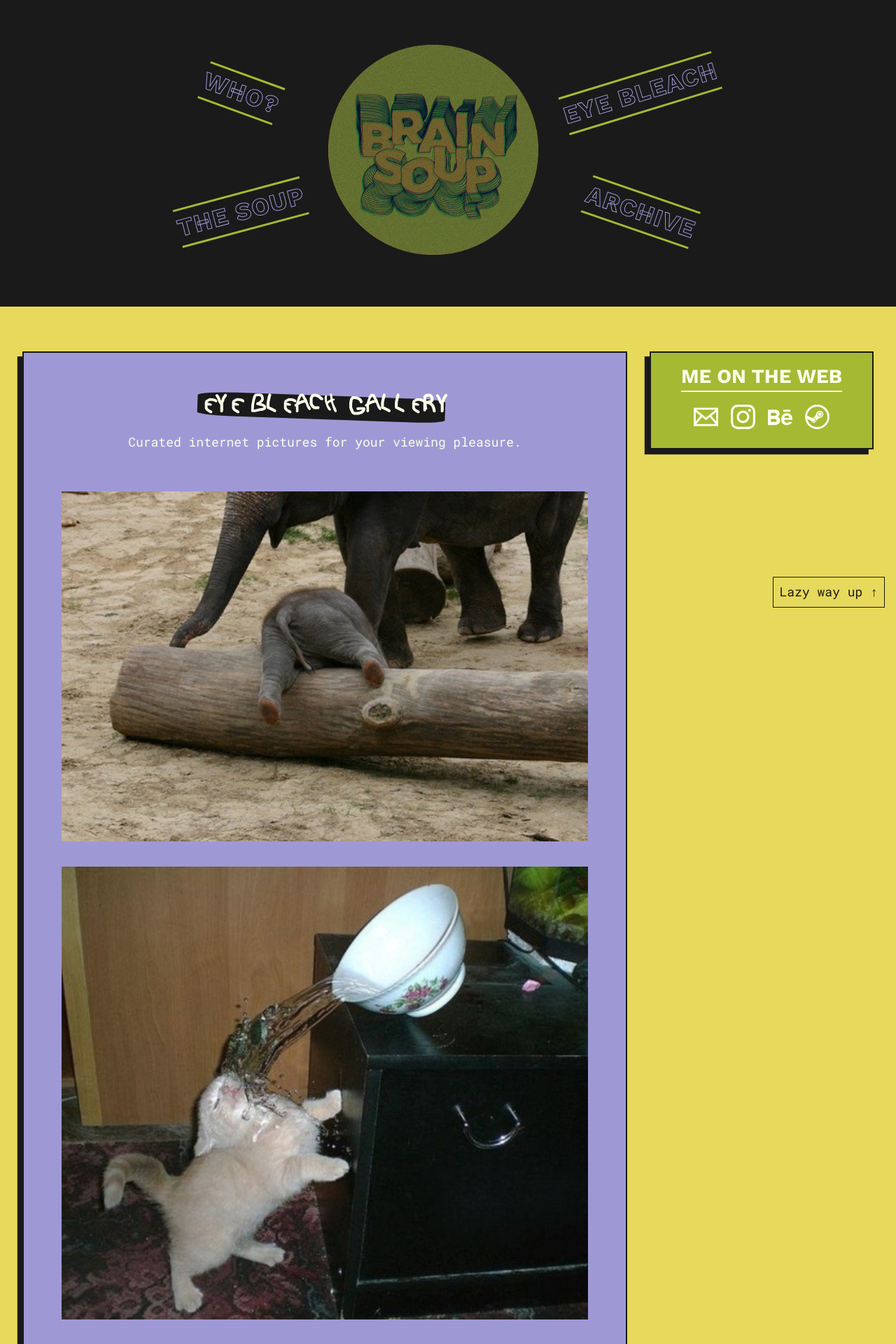
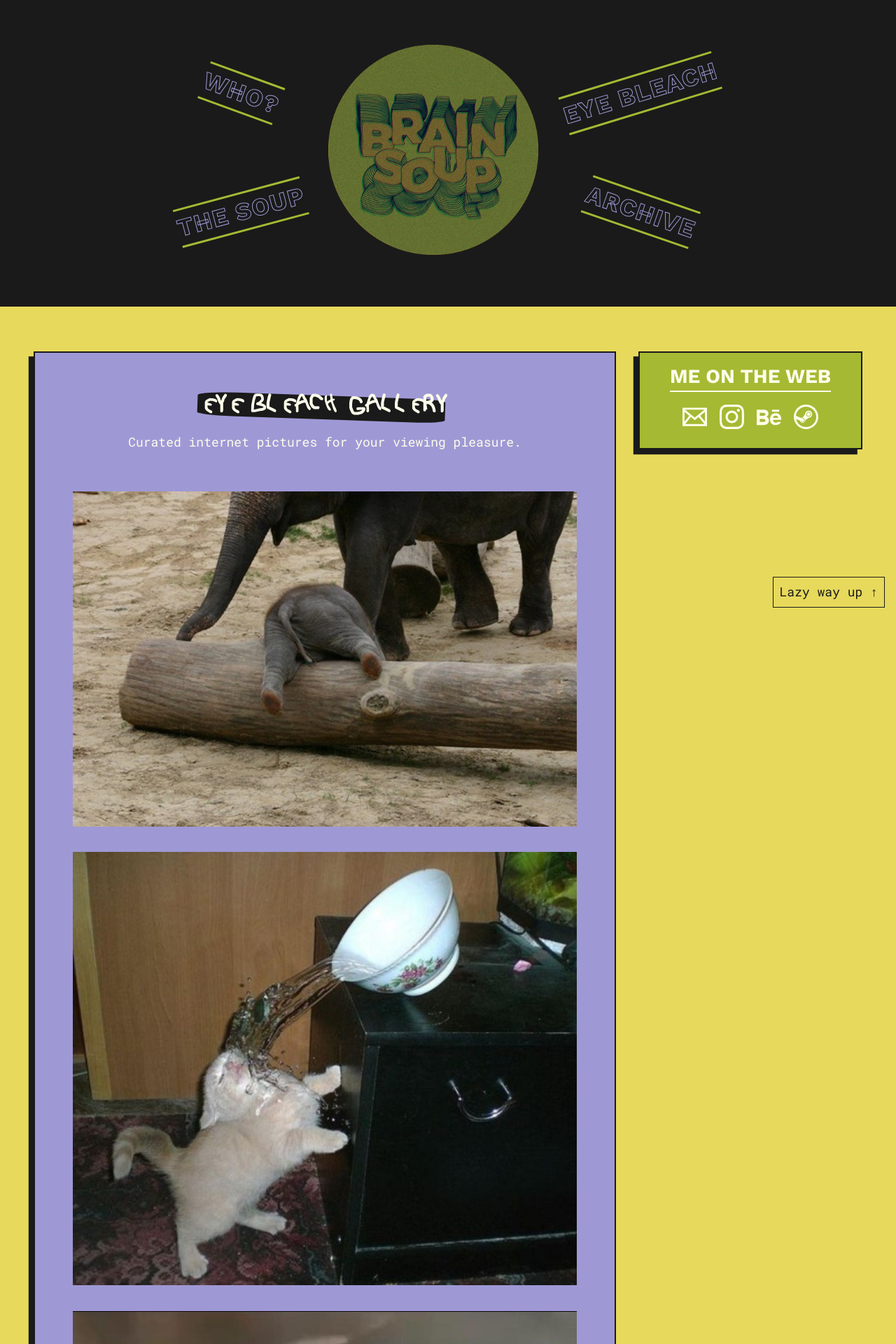
Before and after one commit to eggsrepos/brainsoup, a Jekyll site: the page built from gallery.md, in a window 1280 px wide. Shown: the top 1920 px of the page at 70% size. Built offline with Jekyll 4.4.1, drawn with Linux system fonts in a browser that asks for light colours.

Commit message:
resized primary box

```diff
--- a/css/main.css
+++ b/css/main.css
@@ -380,7 +380,7 @@ body, .section-side-wrap, .flex-wrap--main {
 }
 
 .section-primary {
-  width: 55rem;
+  width: 52rem;
   padding: var(--space-l-xl);
   background-color: var(--primary-clr);
 }
--- a/sass/_layout.scss
+++ b/sass/_layout.scss
@@ -63,7 +63,7 @@ body, .section-side-wrap, .flex-wrap--main {
 }
 
 .section-primary {
-  width: 55rem;
+  width: 52rem;
   padding: var(--space-l-xl);
   background-color: var(--primary-clr);
 
```
